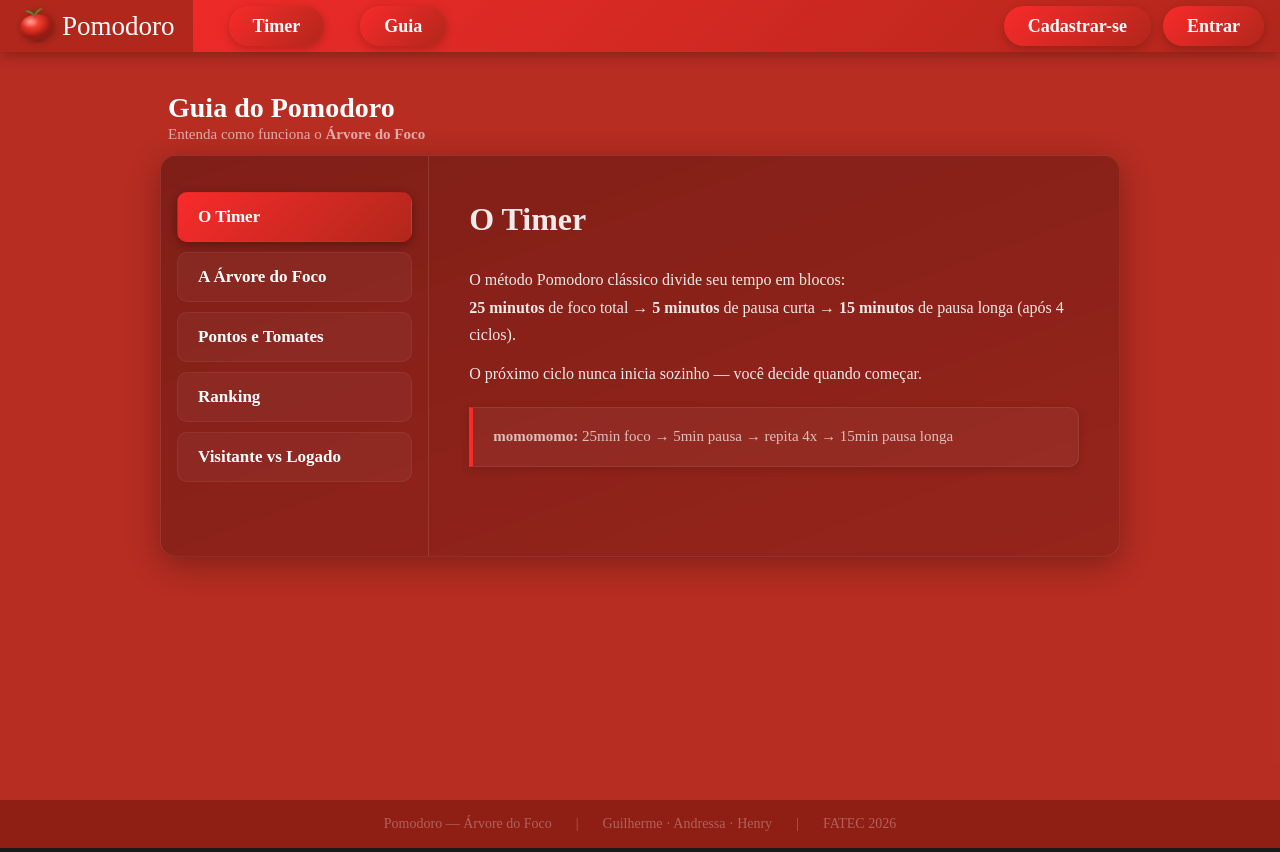
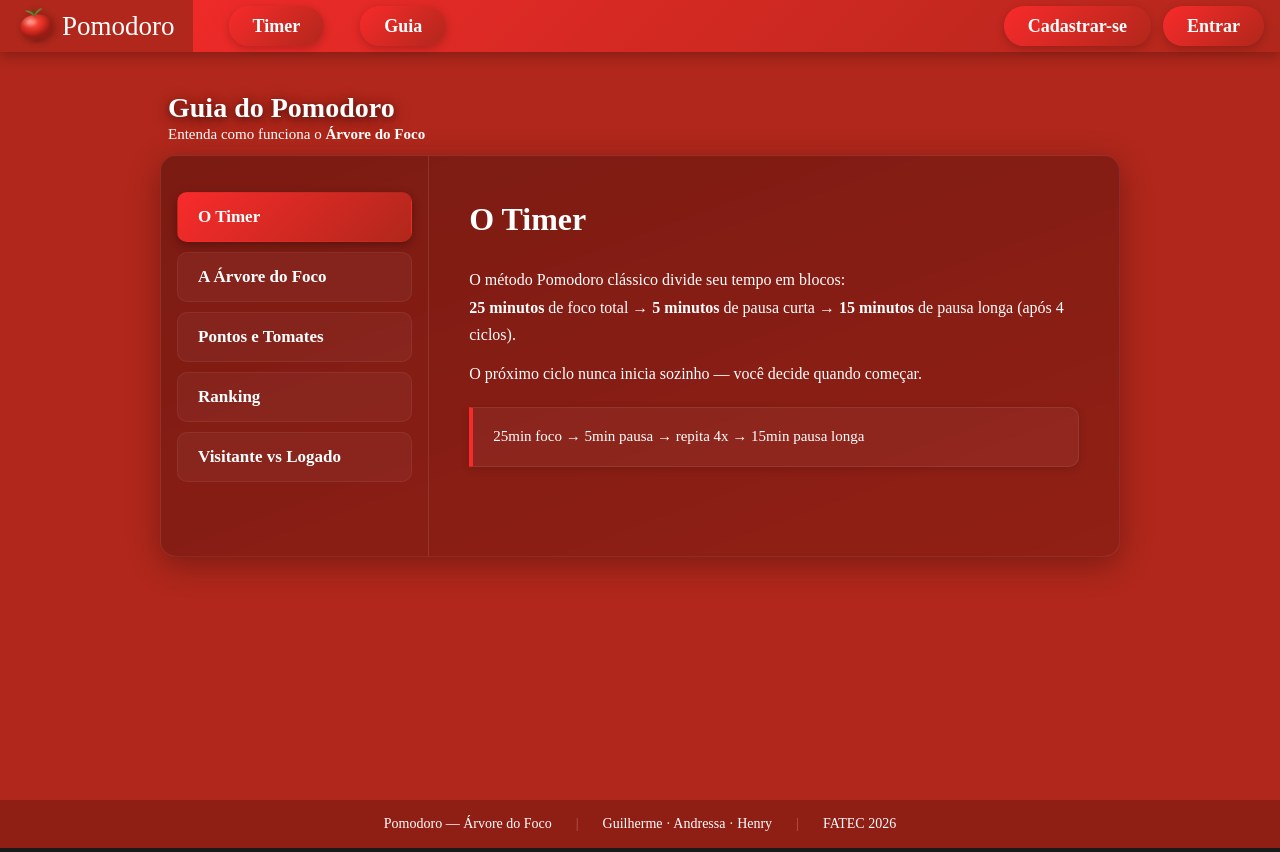
Before and after one commit to guimba0/Pomodoro-StudentsAcademy, a React (Vite) app in the folder frontend/: page /guia in a window 1280 px wide. Built offline with nearby package versions, Linux system fonts and the light colour scheme; a web font is replaced by a local one.

Commit message:
feat: ajusta fundo e texto branco na home/guia, remove momomomo

```diff
--- a/frontend/src/App.css
+++ b/frontend/src/App.css
@@ -345,7 +345,10 @@ body {
   min-height: calc(100vh - 52px);
   margin-top: 52px;
   padding: 100px 40px 60px;
-  background: var(--color-overlay);
+  background: var(--color-primary-dark);
+  box-shadow:
+    inset 0 0 60px rgba(0, 0, 0, 0.35),
+    0 8px 32px rgba(0, 0, 0, 0.3);
 }
 
 .hero-text {
@@ -360,30 +363,46 @@ body {
   line-height: 1.1;
   letter-spacing: 2px;
   text-transform: uppercase;
+  color: #fff;
+  text-shadow:
+    0 2px 8px rgba(0, 0, 0, 0.5),
+    0 4px 20px rgba(0, 0, 0, 0.3);
 }
 
 .hero-tagline {
   font-size: 26px;
   font-weight: 400;
   margin: 0 0 20px;
+  color: #fff;
+  text-shadow: 0 1px 6px rgba(0, 0, 0, 0.4);
+}
+
+.hero-tagline {
+  font-size: 26px;
+  font-weight: 400;
+  margin: 0 0 20px;
+  color: #fff;
 }
 
 .hero-description {
   font-size: 17px;
   line-height: 1.5;
   margin: 0 0 28px;
+  color: #fff;
 }
 
 .hero-rules h3 {
   font-size: 21px;
   font-weight: 700;
   margin: 0 0 6px;
+  color: #fff;
 }
 
 .hero-rules p {
   font-size: 15px;
   line-height: 1.5;
   margin: 0;
+  color: #fff;
 }
 
 .hero-visual {
@@ -862,7 +881,7 @@ body {
   height: 48px;
   background: var(--color-primary-darker);
   font-size: 14px;
-  color: rgba(255, 255, 255, 0.30);
+  color: #fff;
   flex-shrink: 0;
 }
 
@@ -1312,7 +1331,7 @@ body {
   min-height: calc(100vh - 52px);
   margin-top: 52px;
   padding: 40px 40px 60px;
-  background: var(--color-overlay);
+  background: var(--color-primary-dark);
 }
 
 .guide-card {
@@ -1334,12 +1353,16 @@ body {
   font-size: 28px;
   font-weight: 800;
   margin: 0 0 2px;
+  color: #fff;
+  text-shadow:
+    0 2px 8px rgba(0, 0, 0, 0.5),
+    0 4px 20px rgba(0, 0, 0, 0.3);
 }
 
 .guide-card-header p {
   font-size: 15px;
   margin: 0;
-  color: var(--color-text-muted);
+  color: #fff;
 }
 
 .guide-card-body {
@@ -1405,7 +1428,7 @@ body {
 .guide-body {
   font-size: 16px;
   line-height: 1.7;
-  color: rgba(255, 255, 255, 0.9);
+  color: #fff;
 }
 
 .guide-body .mt-2 {
@@ -1430,7 +1453,7 @@ body {
   border-left: 4px solid var(--color-accent);
   border-radius: 0 10px 10px 0;
   font-size: 15px;
-  color: var(--color-text-muted-light);
+  color: #fff;
   box-shadow: 0 2px 8px rgba(0, 0, 0, 0.15);
 }
 
--- a/frontend/src/pages/Guide.jsx
+++ b/frontend/src/pages/Guide.jsx
@@ -17,7 +17,7 @@ const topics = [
           O próximo ciclo nunca inicia sozinho — você decide quando começar.
         </p>
         <div className="guide-example">
-          <strong>momomomo:</strong> 25min foco → 5min pausa → repita 4x → 15min pausa longa
+          25min foco → 5min pausa → repita 4x → 15min pausa longa
         </div>
       </>
     )
@@ -34,7 +34,7 @@ const topics = [
           <strong>Atenção:</strong> se você fechar a página durante o foco e não voltar em até <strong>120 segundos</strong>, a árvore morre e a sessão é perdida.
         </p>
         <div className="guide-example">
-          <strong>momomomo:</strong> semente (1 ciclo) → muda (5 ciclos) → árvore (20 ciclos)
+          semente (1 ciclo) → muda (5 ciclos) → árvore (20 ciclos)
         </div>
       </>
     )
@@ -51,7 +51,7 @@ const topics = [
           A cada <strong>5 minutos</strong> de foco, você recebe 1 <strong>tomate</strong> (moeda do sistema). Pausas não geram recompensas.
         </p>
         <div className="guide-example">
-          <strong>momomomo:</strong> 25min foco = 25 pontos + 5 tomate + bônus por conclusão
+          25min foco = 25 pontos + 5 tomate + bônus por conclusão
         </div>
       </>
     )
@@ -65,7 +65,7 @@ const topics = [
           Seus pontos são comparados com outros usuários no <strong>ranking global</strong>. Organizado por semana e mês, ele mostra quem está mais dedicado.
         </p>
         <div className="guide-example">
-          <strong>momomomo:</strong> ranking semanal: 1º lugar com 500 pontos
+          ranking semanal: 1º lugar com 500 pontos
         </div>
       </>
     )
@@ -84,7 +84,7 @@ const topics = [
           <Link to="/login">login</Link> para aproveitar ao máximo.
         </p>
         <div className="guide-example">
-          <strong>momomomo:</strong> visitante = sem progresso | logado = tudo salvo
+          visitante = sem progresso | logado = tudo salvo
         </div>
       </>
     )
```
